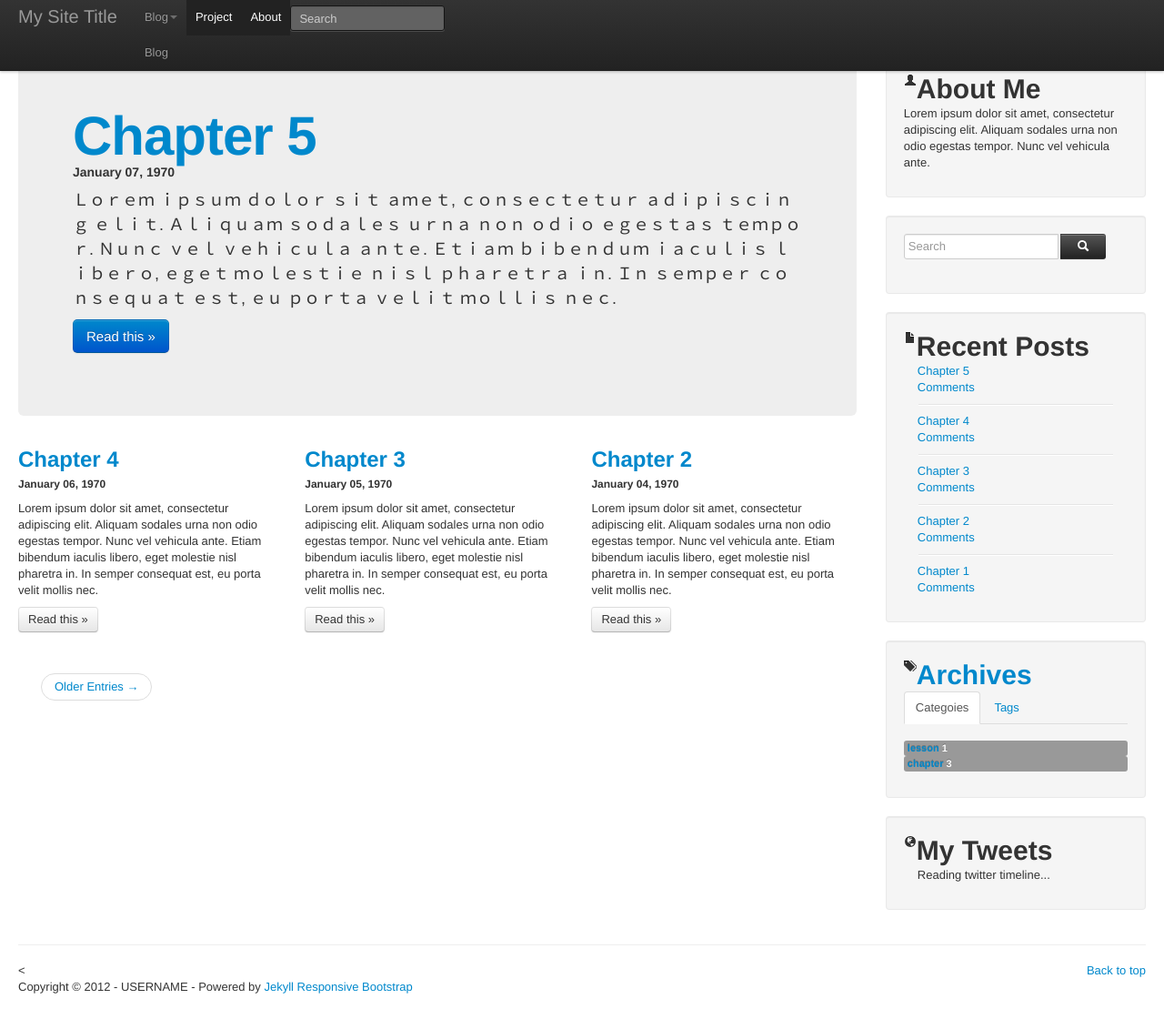
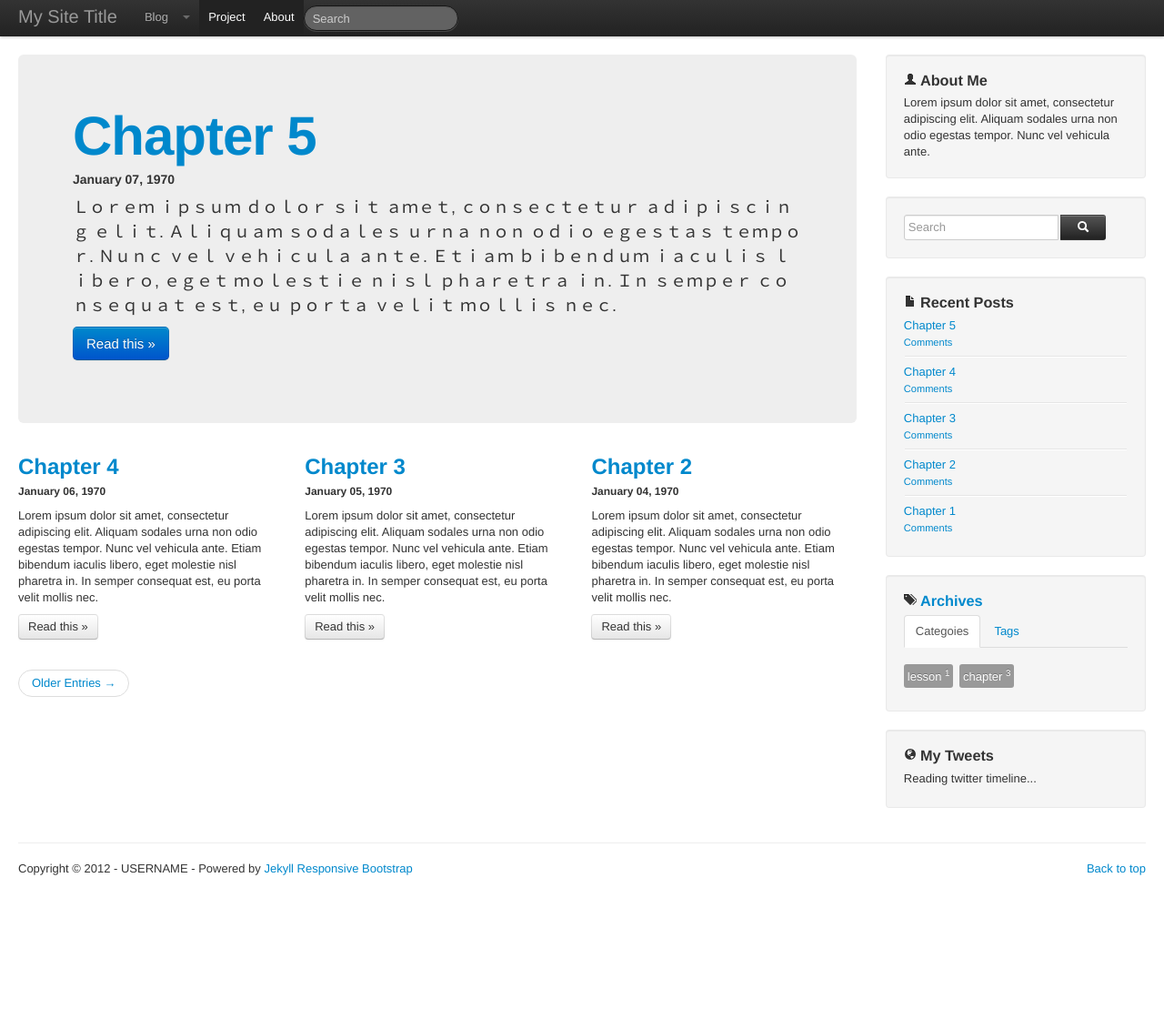
Before and after one commit to tokkonopapa/jekyll-experiment, a Jekyll site: the page built from index.html, in a window 1280 px wide and 1143 px high. Shown: the top 1131 px of the window at 91% size. Built offline with Jekyll 4.4.1, drawn with Linux system fonts in a browser that asks for light colours; nearby versions of some CDN libraries; Markdown is read by kramdown in place of the engine named in the settings; the list of posts is cut into pages by our own code.

Commit message:
test for android

```diff
--- a/_includes/footer.html
+++ b/_includes/footer.html
@@ -1,2 +1,2 @@
-		<<p class="pull-right"><a href="#">Back to top</a></p>
+		<p class="pull-right"><a href="#">Back to top</a></p>
 		<p>Copyright &copy; {{ site.time | date: "%Y" }} - {{ site.author }} - Powered by <a href="https://github.com/tokkonopapa/jekyll-responsive-bootstrap">Jekyll Responsive Bootstrap</a></p>
--- a/_includes/head.html
+++ b/_includes/head.html
@@ -15,7 +15,7 @@
 <link rel="stylesheet" href="{{ site.baseurl }}assets/{{ site.bootstrap }}/css/{{ site.color_theme }}/bootstrap.min.css" id="chgstyle">
 <style>body { padding-top: 60px; padding-bottom: 40px; }</style>
 <link rel="stylesheet" href="{{ site.baseurl }}assets/{{ site.bootstrap }}/css/bootstrap-responsive.min.css">
-<!--<link rel="stylesheet" href="{{ site.baseurl }}assets/css/style.css">-->
+<link rel="stylesheet" href="{{ site.baseurl }}assets/css/style.css">
 {% if site.asides.themes %}{% include script.html %}{% endif %}
 <!-- Le HTML5 shim, for IE6-8 support of HTML5 elements -->
 <!--[if lt IE 9]>
```
